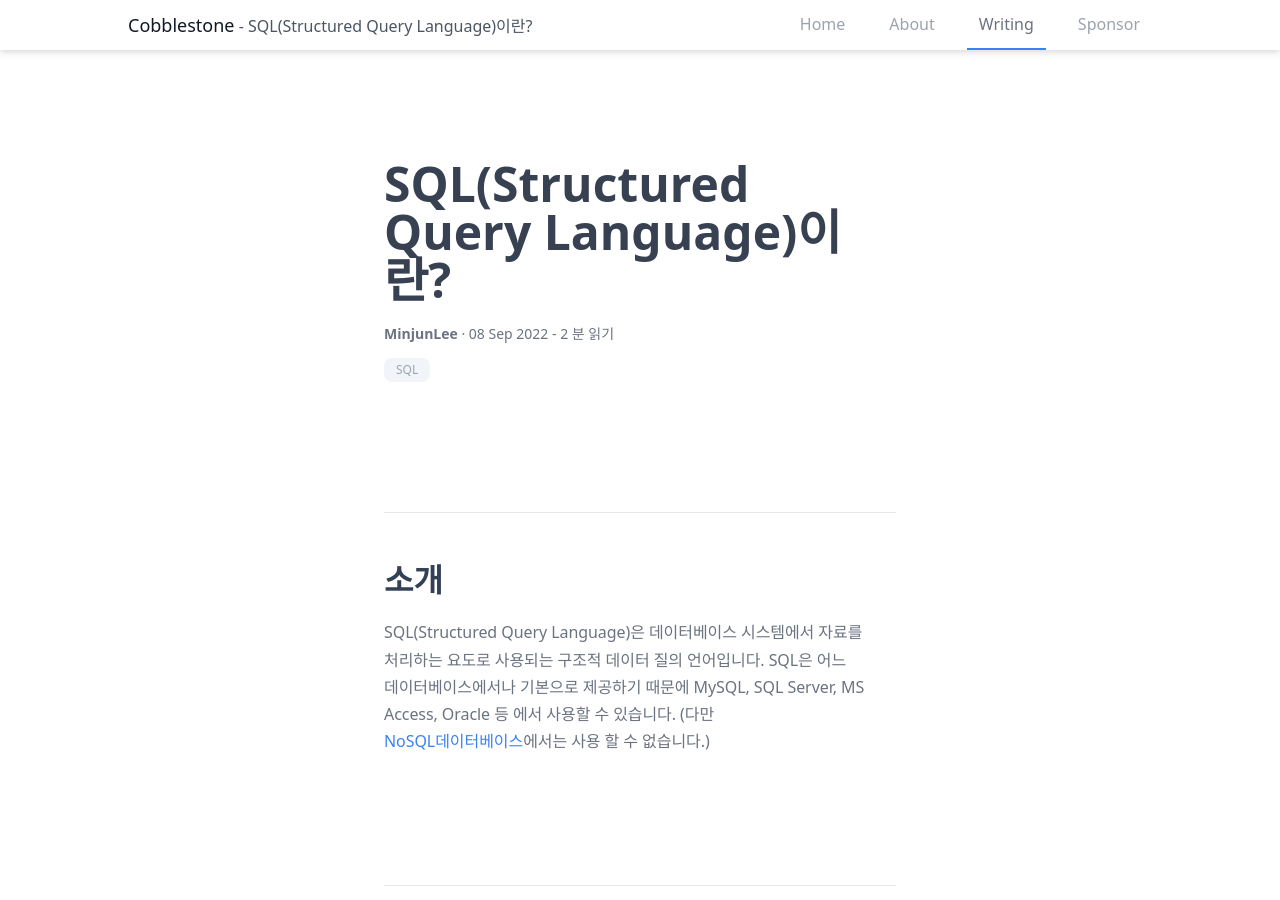
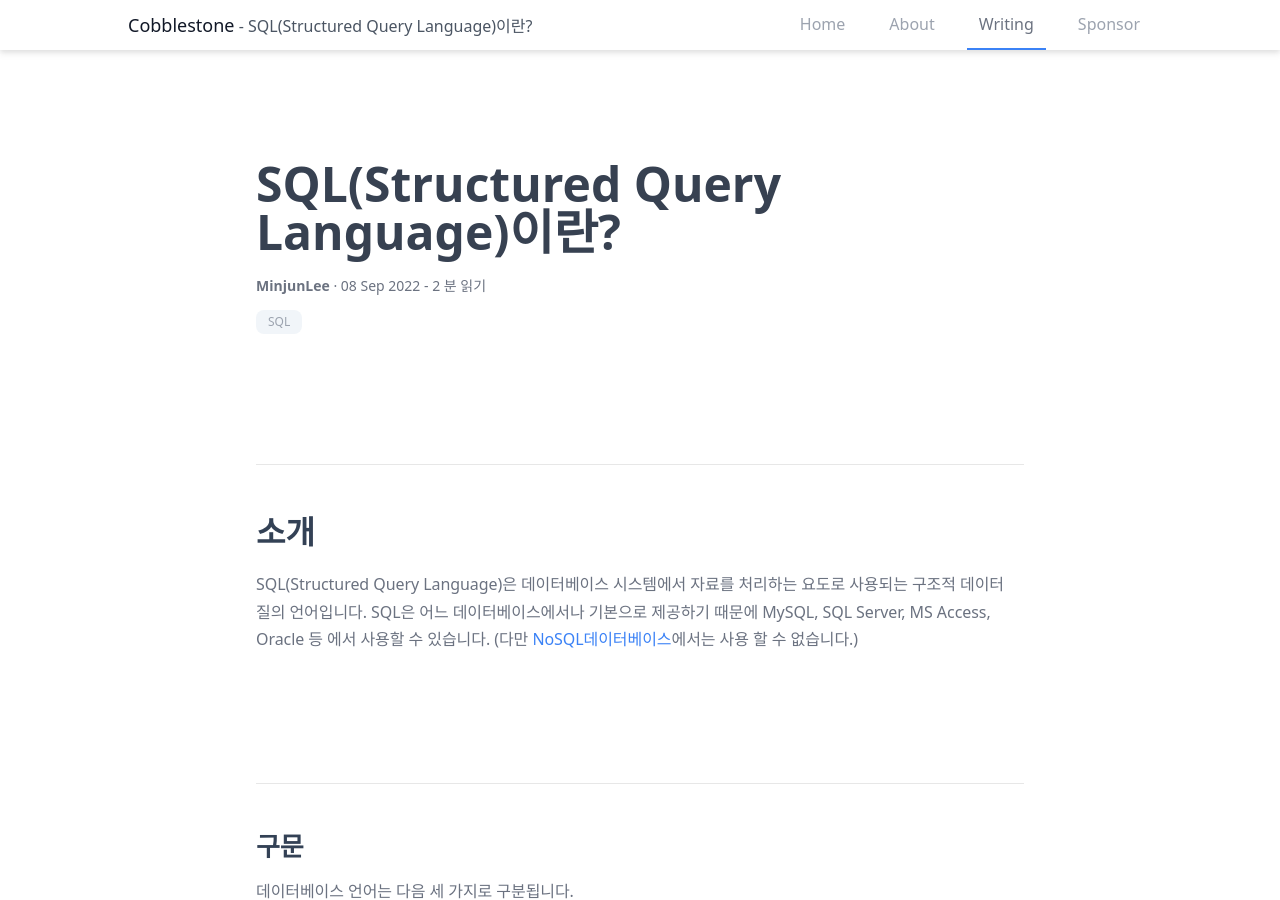
Before and after one commit to dev-yuka05/Blog, a Jekyll site: the page built from _posts/sql/2022-09-08-introduction.md, in a window 1280 px wide and 900 px high. Built offline with Jekyll 4.4.1, drawn with Linux system fonts in a browser that asks for light colours; nearby versions of some CDN libraries; Markdown is read by kramdown in place of the engine named in the settings.

Commit message:
Update post.html

```diff
--- a/_layouts/post.html
+++ b/_layouts/post.html
@@ -18,7 +18,7 @@ layout: default
     </div>
 </div>
 
-<div class="container mx-auto pt-28 pb-10 md:pt-40 px-8 md:px-96">
+<div class="container mx-auto pt-28 pb-10 md:pt-40 px-8 md:px-64">
     <p class="text-3xl md:text-5xl font-bold text-gray-700 w-2/3 break-words md:w-full">{{ page.title }}</p>
     <p class="text-sm text-gray-500 mt-5"><span class="font-bold">{{ page.author }}</span> · <time>{{ page.date | date_to_string }}</time> - {% include read_time.html %} 읽기</p>
     <div class="mt-3">
```
